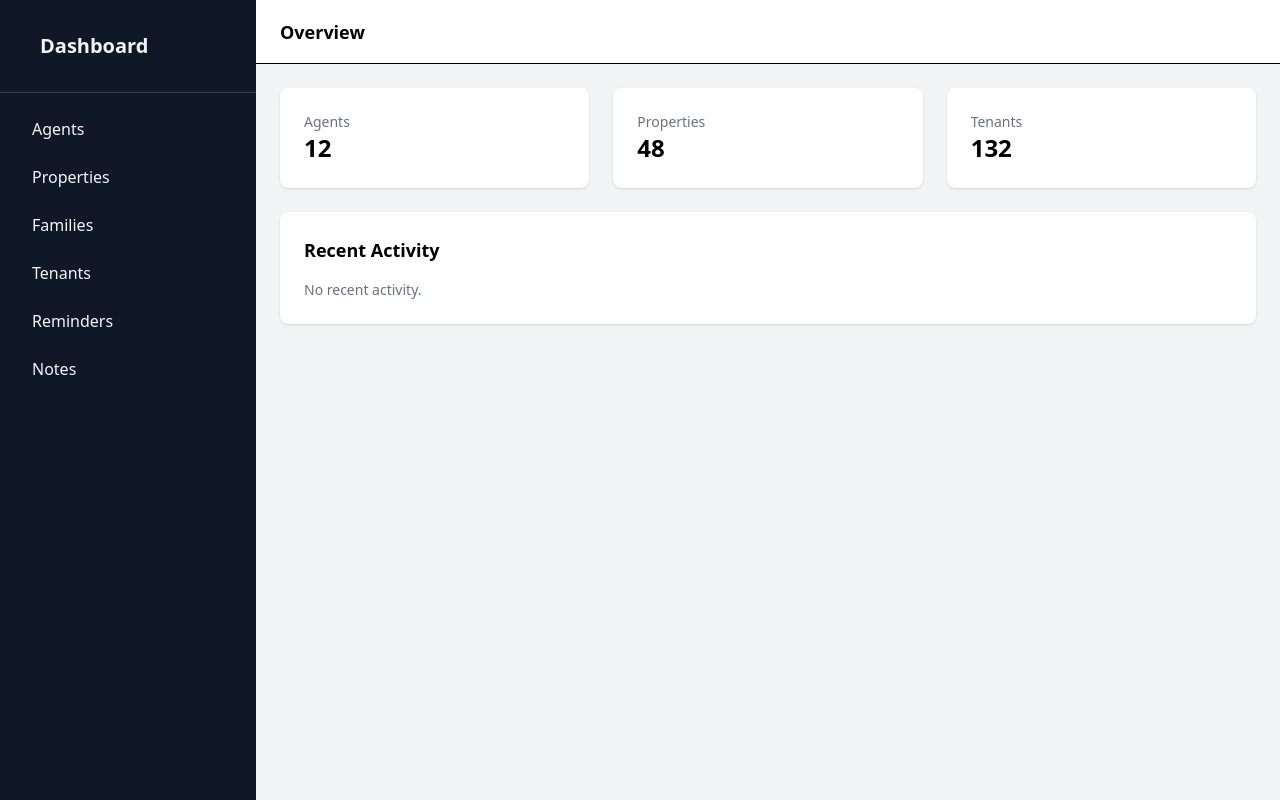
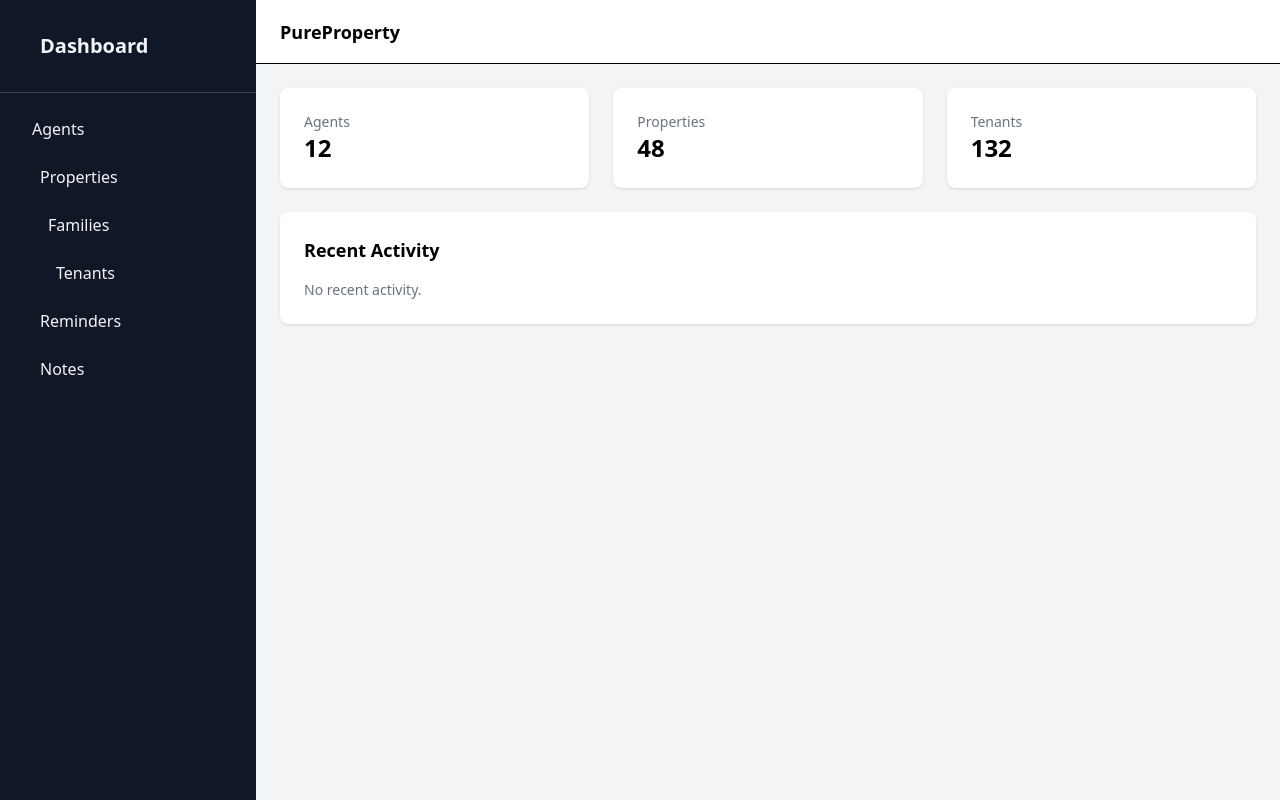
Before and after one commit to iamshulz/pureproperty_mgmt, a Vue app in the folder frontend/: page / in a window 1280 px wide. Built offline with nearby package versions, Linux system fonts and the light colour scheme; the HTML template or start-up script is replaced by a standard one.

Commit message:
~ update description and small margins

```diff
--- a/frontend/src/components/Sidebar.vue
+++ b/frontend/src/components/Sidebar.vue
@@ -21,7 +21,7 @@
 
       <router-link
         to="/properties"
-        class="block px-4 py-2 rounded hover:bg-gray-700"
+        class="ml-2 block px-4 py-2 rounded hover:bg-gray-700"
         active-class="bg-gray-700"
       >
         Properties
@@ -29,7 +29,7 @@
 
       <router-link
         to="/families"
-        class="block px-4 py-2 rounded hover:bg-gray-700"
+        class="ml-4 block px-4 py-2 rounded hover:bg-gray-700"
         active-class="bg-gray-700"
       >
         Families
@@ -37,7 +37,7 @@
 
       <router-link
         to="/tenants"
-        class="block px-4 py-2 rounded hover:bg-gray-700"
+        class="ml-6 block px-4 py-2 rounded hover:bg-gray-700"
         active-class="bg-gray-700"
       >
         Tenants
@@ -45,7 +45,7 @@
 
       <router-link
         to="/reminders"
-        class="block px-4 py-2 rounded hover:bg-gray-700"
+        class="ml-2 block px-4 py-2 rounded hover:bg-gray-700"
         active-class="bg-gray-700"
       >
         Reminders
@@ -53,7 +53,7 @@
 
       <router-link
         to="/notes"
-        class="block px-4 py-2 rounded hover:bg-gray-700"
+        class="ml-2 block px-4 py-2 rounded hover:bg-gray-700"
         active-class="bg-gray-700"
       >
         Notes
--- a/frontend/src/components/Topbar.vue
+++ b/frontend/src/components/Topbar.vue
@@ -1,5 +1,5 @@
 <template>
   <header class="h-16 bg-white border-b flex items-center justify-between px-6">
-    <h1 class="text-lg font-semibold">Overview</h1>
+    <h1 class="text-lg font-semibold">PureProperty</h1>
   </header>
 </template>
```
